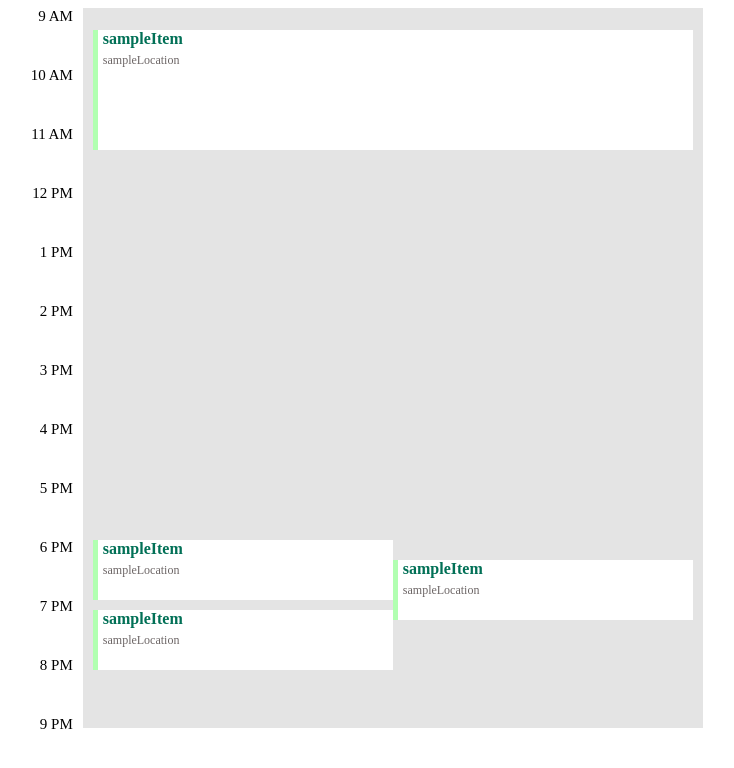
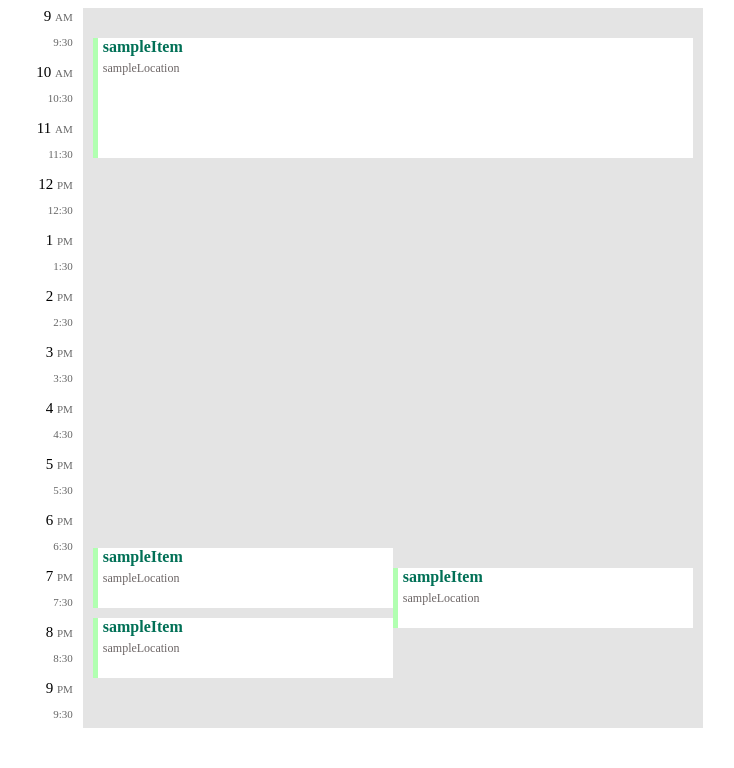
Before and after one commit to sarathks/Simple-Calendar, an Angular app: page / in a window 1280 px wide. Shown: the top 768 px of the page, without its empty margins (328-1062 px from the left). Built offline with nearby package versions, Linux system fonts and the light colour scheme.

Commit message:
(fix) - Added styles for AM and PM and added half hour times with each times

```diff
--- a/src/app/app.component.html
+++ b/src/app/app.component.html
@@ -1,7 +1,8 @@
 <div class="event-manager">
   <div class="event-manager--timer">
     <div *ngFor="let time of timeInterval" class="event-manager--timer--times">
-      {{time === 12 ? 12 : time%12}} {{time >= 12 ? 'PM' : 'AM'}}
+      <span>{{time === 12 ? 12 : time%12}} </span><span class="event-manager--common">{{time >= 12 ? 'PM' : 'AM'}}</span><br />
+      <span class="event-manager--timer--half">{{time === 12 ? 12 : time%12}}:30</span>
     </div>
   </div>
   <div class="event-manager--content">
--- a/src/app/app.component.scss
+++ b/src/app/app.component.scss
@@ -1,6 +1,10 @@
 .event-manager{
   margin-left: 20%;
   display: flex;
+  &--common{
+    font-size: 11px;
+    opacity: .6;
+  }
   &--timer {
     width: 150px;
     height: 720px;
@@ -11,7 +15,12 @@
     &--times{
       text-align: right;
       padding-right: 10px;
-      padding-bottom: 42px;
+      padding-bottom: 22px;
+    }
+    &--half{
+      @extend .event-manager--common;
+      position: relative;
+      top: 8px;
     }
   }
   &--content {
@@ -21,6 +30,7 @@
     background: #e4e4e4;
     display: flex;
     flex-direction: column;
+    position: relative;
   }
 
 }
```
